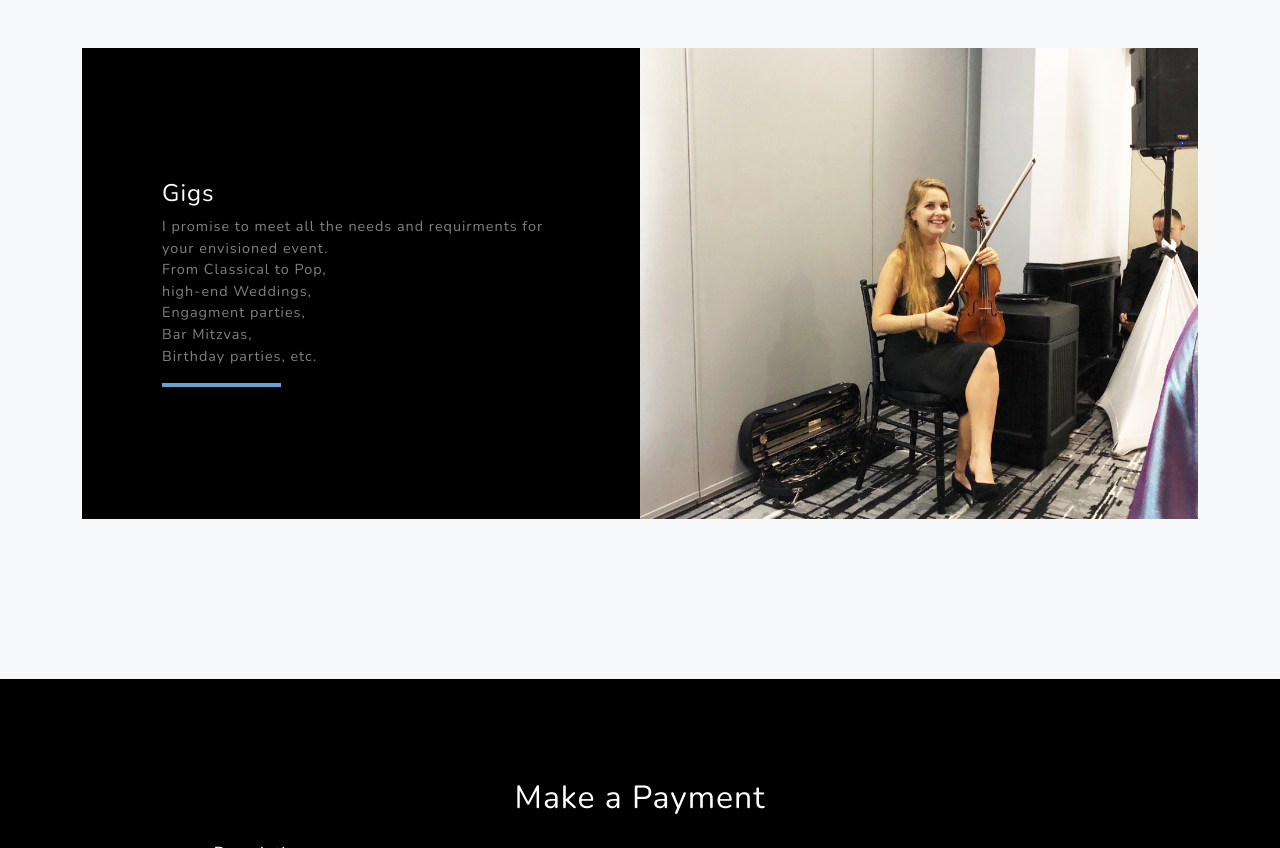
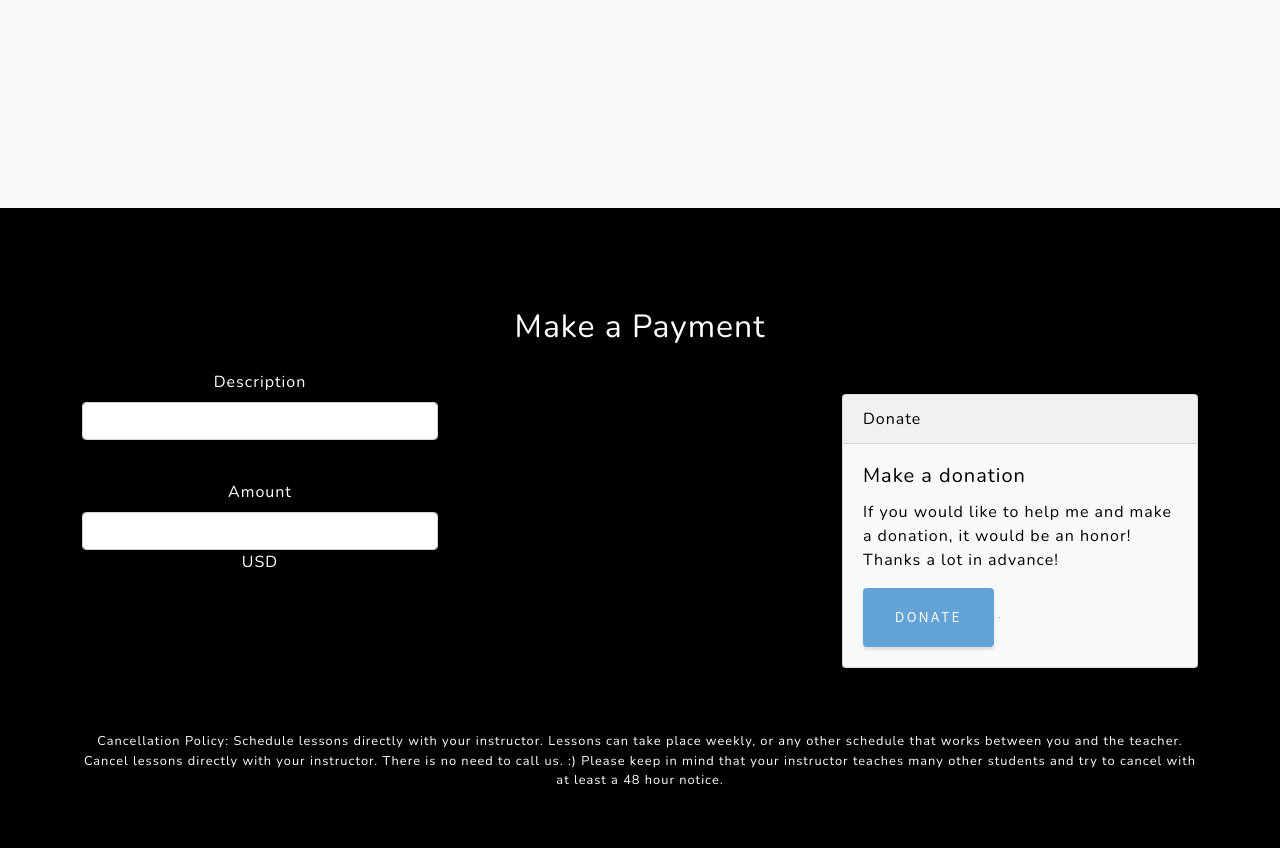
Before and after one commit to ymelody/musicsol, a plain HTML site: page index.html in a window 1280 px wide. Shown: the part 2739-3587 px from the top of the page. Drawn offline with nearby package versions, Linux system fonts and the light colour scheme; a script that the page names is missing.

Commit message:
remove gigs from template

```diff
--- a/index.html
+++ b/index.html
@@ -187,27 +187,6 @@
                     </div>
                 </div>
 
-                <!-- Project Two Row-->
-                <div class="row justify-content-center no-gutters">
-                    <div class="col-lg-6"><img class="img-fluid" src="assets/img/gigs.jpg" alt="Playing the viola at a wedding" /></div>
-                    <div class="col-lg-6 order-lg-first">
-                        <div class="bg-black h-100 project">
-                            <div class="d-flex h-100">
-                                <div class="project-text w-100 my-auto text-lg-left">
-                                    <h4 class="text-white">Gigs</h4>
-                                    <p class="mb-0 text-white-50">I promise to meet all the needs and requirments for your envisioned event.
-                                        <br> From Classical to Pop,
-                                        <br>high-end Weddings,
-                                        <br>Engagment parties,
-                                        <br>Bar Mitzvas,
-                                        <br>Birthday parties, etc.
-                                    </p>
-                                    <hr class="d-none d-lg-block mb-0 mr-0" />
-                                </div>
-                            </div>
-                        </div>
-                    </div>
-                </div>
             </div>
         </section>
         <!-- Pay -->
```
